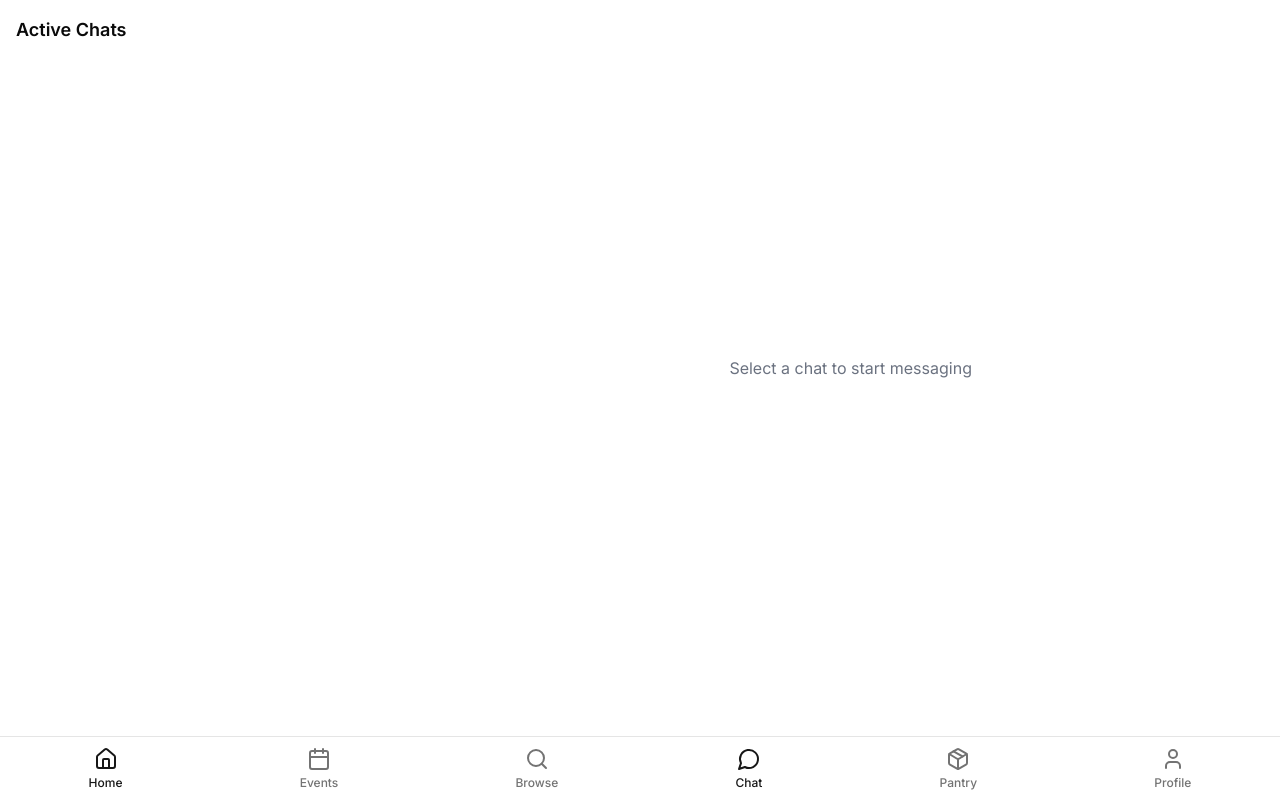
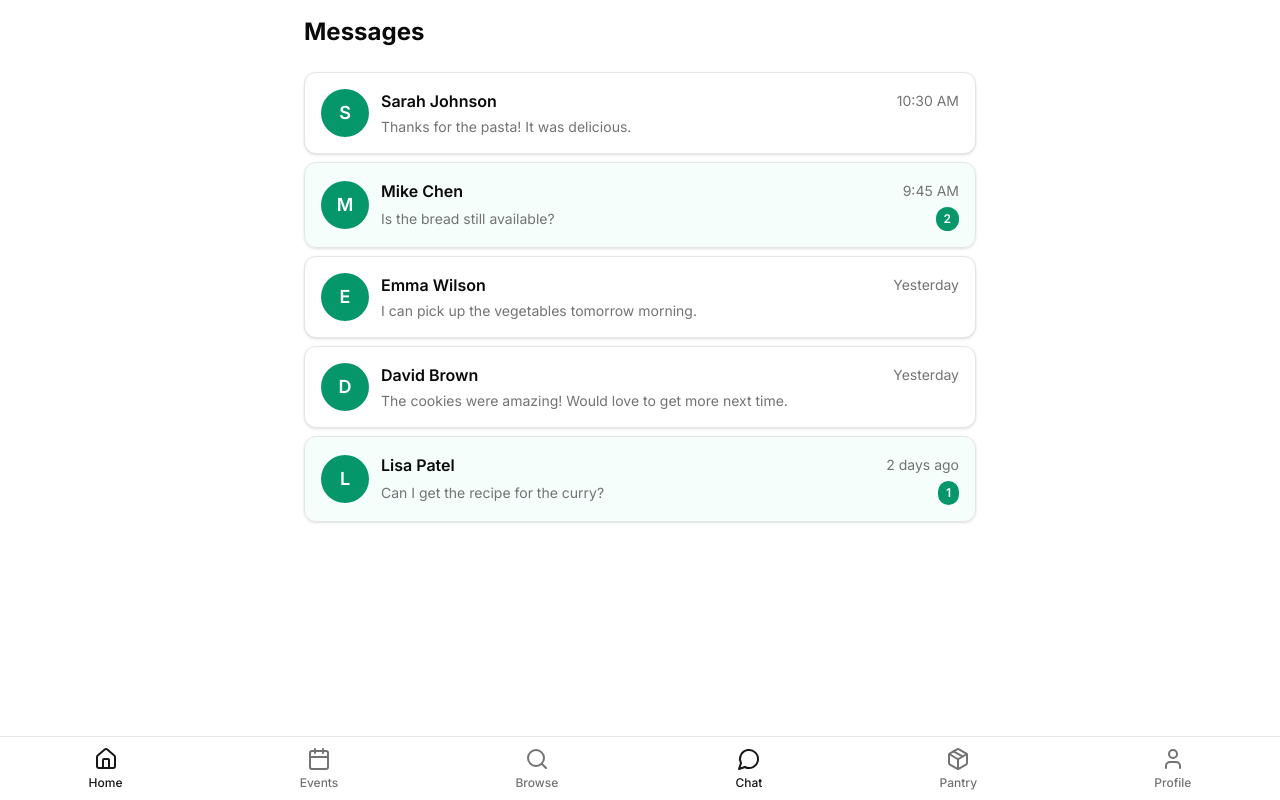
Before and after one commit to akshaychavan7/pass-the-plate, a Next.js app: page /chat in a window 1280 px wide. Built offline with nearby package versions, Linux system fonts and the light colour scheme.

Commit message:
fix chat UI

```diff
--- a/app/chat/page.tsx
+++ b/app/chat/page.tsx
@@ -1,197 +1,155 @@
 "use client"
 
 import { useState, useEffect } from 'react'
-import { RequestNotification } from '@/components/request-notification'
-import { Card } from '@/components/ui/card'
-import { Button } from '@/components/ui/button'
-import { Input } from '@/components/ui/input'
-import { Send } from 'lucide-react'
+import { useSearchParams } from 'next/navigation'
+import { Chat } from '@/components/Chat'
+import { Card } from "@/components/ui/card"
+import { Avatar } from "@/components/ui/avatar"
+import { cn } from "@/lib/utils"
+import { ArrowLeft } from "lucide-react"
+import { Button } from "@/components/ui/button"
 
-interface RequestNotification {
-  type: 'FOOD_REQUEST'
-  itemId: string
-  itemTitle: string
-  requesterId: string
-  requesterName: string
-  timestamp: string
-  status: 'PENDING' | 'ACCEPTED' | 'REJECTED'
-}
-
-interface ChatMessage {
-  id: string
-  senderId: string
-  senderName: string
-  content: string
-  timestamp: string
-}
+// Dummy chat data
+const dummyChats = [
+  {
+    id: "1",
+    name: "Sarah Johnson",
+    lastMessage: "Thanks for the pasta! It was delicious.",
+    time: "10:30 AM",
+    unread: 0,
+    avatar: "S"
+  },
+  {
+    id: "2",
+    name: "Mike Chen",
+    lastMessage: "Is the bread still available?",
+    time: "9:45 AM",
+    unread: 2,
+    avatar: "M"
+  },
+  {
+    id: "3",
+    name: "Emma Wilson",
+    lastMessage: "I can pick up the vegetables tomorrow morning.",
+    time: "Yesterday",
+    unread: 0,
+    avatar: "E"
+  },
+  {
+    id: "4",
+    name: "David Brown",
+    lastMessage: "The cookies were amazing! Would love to get more next time.",
+    time: "Yesterday",
+    unread: 0,
+    avatar: "D"
+  },
+  {
+    id: "5",
+    name: "Lisa Patel",
+    lastMessage: "Can I get the recipe for the curry?",
+    time: "2 days ago",
+    unread: 1,
+    avatar: "L"
+  }
+]
 
 export default function ChatPage() {
-  const [notifications, setNotifications] = useState<RequestNotification[]>([])
-  const [activeChats, setActiveChats] = useState<{[key: string]: ChatMessage[]}>({})
-  const [selectedChat, setSelectedChat] = useState<string | null>(null)
-  const [messageInput, setMessageInput] = useState('')
+  const searchParams = useSearchParams()
+  const recipientId = searchParams.get('recipientId')
+  const recipientName = searchParams.get('recipientName')
+  const [selectedChat, setSelectedChat] = useState<string | null>(recipientId)
 
-  // Load notifications from localStorage
+  // Update selected chat when URL parameters change
   useEffect(() => {
-    const loadNotifications = () => {
-      const storedNotifications: RequestNotification[] = []
-      for (let i = 0; i < localStorage.length; i++) {
-        const key = localStorage.key(i)
-        if (key?.startsWith('notification_')) {
-          const notification = JSON.parse(localStorage.getItem(key) || '')
-          if (notification.status === 'PENDING') {
-            storedNotifications.push(notification)
-          }
-        }
-      }
-      setNotifications(storedNotifications)
+    if (recipientId) {
+      setSelectedChat(recipientId)
     }
+  }, [recipientId])
 
-    loadNotifications()
-    // Set up an interval to check for new notifications
-    const interval = setInterval(loadNotifications, 5000)
-    return () => clearInterval(interval)
-  }, [])
-
-  const handleAcceptRequest = (notification: RequestNotification) => {
-    // Update notification status
-    localStorage.setItem(
-      `notification_${notification.itemId}`,
-      JSON.stringify({ ...notification, status: 'ACCEPTED' })
-    )
-
-    // Remove from notifications list
-    setNotifications(prev => prev.filter(n => n.itemId !== notification.itemId))
-
-    // Initialize chat
-    setActiveChats(prev => ({
-      ...prev,
-      [notification.requesterId]: []
-    }))
-    setSelectedChat(notification.requesterId)
+  const handleBack = () => {
+    setSelectedChat(null)
   }
 
-  const handleRejectRequest = (notification: RequestNotification) => {
-    // Update notification status
-    localStorage.setItem(
-      `notification_${notification.itemId}`,
-      JSON.stringify({ ...notification, status: 'REJECTED' })
+  if (selectedChat) {
+    return (
+      <div className="fixed inset-0 bg-background">
+        <div className="h-[calc(100vh-4rem)] flex flex-col">
+          <div className="flex items-center gap-4 p-4 border-b">
+            <Button
+              variant="ghost"
+              size="icon"
+              onClick={handleBack}
+              className="shrink-0"
+            >
+              <ArrowLeft className="h-5 w-5" />
+            </Button>
+            <div className="flex items-center gap-3">
+              <Avatar className="h-10 w-10 shrink-0">
+                <div className="bg-emerald-600 text-white h-full w-full flex items-center justify-center text-lg font-semibold">
+                  {dummyChats.find(chat => chat.id === selectedChat)?.avatar}
+                </div>
+              </Avatar>
+              <h2 className="text-lg font-semibold">
+                {dummyChats.find(chat => chat.id === selectedChat)?.name}
+              </h2>
+            </div>
+          </div>
+          <div className="flex-1">
+            <Chat
+              recipientId={selectedChat}
+              recipientName={dummyChats.find(chat => chat.id === selectedChat)?.name || "User"}
+              currentUserId="current-user"
+              currentUserName="You"
+            />
+          </div>
+        </div>
+      </div>
     )
-
-    // Remove from notifications list
-    setNotifications(prev => prev.filter(n => n.itemId !== notification.itemId))
-  }
-
-  const handleSendMessage = () => {
-    if (!messageInput.trim() || !selectedChat) return
-
-    const newMessage: ChatMessage = {
-      id: Date.now().toString(),
-      senderId: 'current-user-id', // Replace with actual user ID
-      senderName: 'Current User', // Replace with actual user name
-      content: messageInput,
-      timestamp: new Date().toISOString()
-    }
-
-    setActiveChats(prev => ({
-      ...prev,
-      [selectedChat]: [...(prev[selectedChat] || []), newMessage]
-    }))
-
-    setMessageInput('')
   }
 
   return (
     <div className="container mx-auto p-4 h-[calc(100vh-4rem)]">
-      <div className="grid grid-cols-1 md:grid-cols-3 gap-4 h-full">
-        {/* Notifications and Chat List */}
-        <div className="md:col-span-1 space-y-4">
-          {/* Notifications */}
-          {notifications.length > 0 && (
-            <div className="mb-4">
-              <h2 className="text-lg font-semibold mb-2">Requests</h2>
-              {notifications.map(notification => (
-                <RequestNotification
-                  key={notification.itemId}
-                  notification={notification}
-                  onAccept={handleAcceptRequest}
-                  onReject={handleRejectRequest}
-                />
-              ))}
-            </div>
-          )}
-
-          {/* Chat List */}
-          <div>
-            <h2 className="text-lg font-semibold mb-2">Active Chats</h2>
-            {Object.entries(activeChats).map(([userId, messages]) => (
-              <Card
-                key={userId}
-                className={`p-3 mb-2 cursor-pointer hover:bg-gray-50 ${
-                  selectedChat === userId ? 'bg-gray-50' : ''
-                }`}
-                onClick={() => setSelectedChat(userId)}
-              >
-                <div className="font-medium">
-                  {messages[0]?.senderName || 'Chat User'}
-                </div>
-                <div className="text-sm text-gray-600 truncate">
-                  {messages[messages.length - 1]?.content || 'No messages yet'}
-                </div>
-              </Card>
-            ))}
-          </div>
-        </div>
-
-        {/* Chat Window */}
-        <div className="md:col-span-2 flex flex-col h-full">
-          {selectedChat ? (
-            <>
-              <div className="flex-1 overflow-y-auto p-4 space-y-4">
-                {activeChats[selectedChat]?.map(message => (
-                  <div
-                    key={message.id}
-                    className={`flex ${
-                      message.senderId === 'current-user-id' ? 'justify-end' : 'justify-start'
-                    }`}
-                  >
-                    <div
-                      className={`max-w-[70%] rounded-lg p-3 ${
-                        message.senderId === 'current-user-id'
-                          ? 'bg-primary text-primary-foreground'
-                          : 'bg-gray-100'
-                      }`}
-                    >
-                      <div className="text-sm font-medium mb-1">
-                        {message.senderName}
+      <div className="max-w-2xl mx-auto">
+        <h1 className="text-2xl font-bold mb-6">Messages</h1>
+        <div className="space-y-2">
+          {dummyChats.map((chat) => (
+            <Card
+              key={chat.id}
+              className={cn(
+                "p-4 cursor-pointer transition-colors hover:bg-emerald-50",
+                chat.unread > 0 ? "bg-emerald-50/50" : ""
+              )}
+              onClick={() => setSelectedChat(chat.id)}
+            >
+              <div className="flex items-center gap-3">
+                <Avatar className="h-12 w-12 shrink-0">
+                  <div className="bg-emerald-600 text-white h-full w-full flex items-center justify-center text-lg font-semibold">
+                    {chat.avatar}
+                  </div>
+                </Avatar>
+                <div className="flex-1 min-w-0">
+                  <div className="flex items-center justify-between mb-1">
+                    <h3 className="font-semibold text-foreground truncate">
+                      {chat.name}
+                    </h3>
+                    <span className="text-sm text-muted-foreground shrink-0">
+                      {chat.time}
+                    </span>
+                  </div>
+                  <div className="flex items-center justify-between">
+                    <p className="text-sm text-muted-foreground truncate">
+                      {chat.lastMessage}
+                    </p>
+                    {chat.unread > 0 && (
+                      <div className="ml-2 bg-emerald-600 text-white text-xs font-semibold px-2 py-1 rounded-full shrink-0">
+                        {chat.unread}
                       </div>
-                      <div>{message.content}</div>
-                      <div className="text-xs opacity-70 mt-1">
-                        {new Date(message.timestamp).toLocaleTimeString()}
-                      </div>
-                    </div>
+                    )}
                   </div>
-                ))}
-              </div>
-              <div className="border-t p-4">
-                <div className="flex gap-2">
-                  <Input
-                    value={messageInput}
-                    onChange={(e) => setMessageInput(e.target.value)}
-                    placeholder="Type a message..."
-                    onKeyPress={(e) => e.key === 'Enter' && handleSendMessage()}
-                  />
-                  <Button onClick={handleSendMessage}>
-                    <Send className="w-4 h-4" />
-                  </Button>
                 </div>
               </div>
-            </>
-          ) : (
-            <div className="flex items-center justify-center h-full text-gray-500">
-              Select a chat to start messaging
-            </div>
-          )}
+            </Card>
+          ))}
         </div>
       </div>
     </div>
```
Also changed, not shown: components/Chat.tsx (+2 -30 lines).
